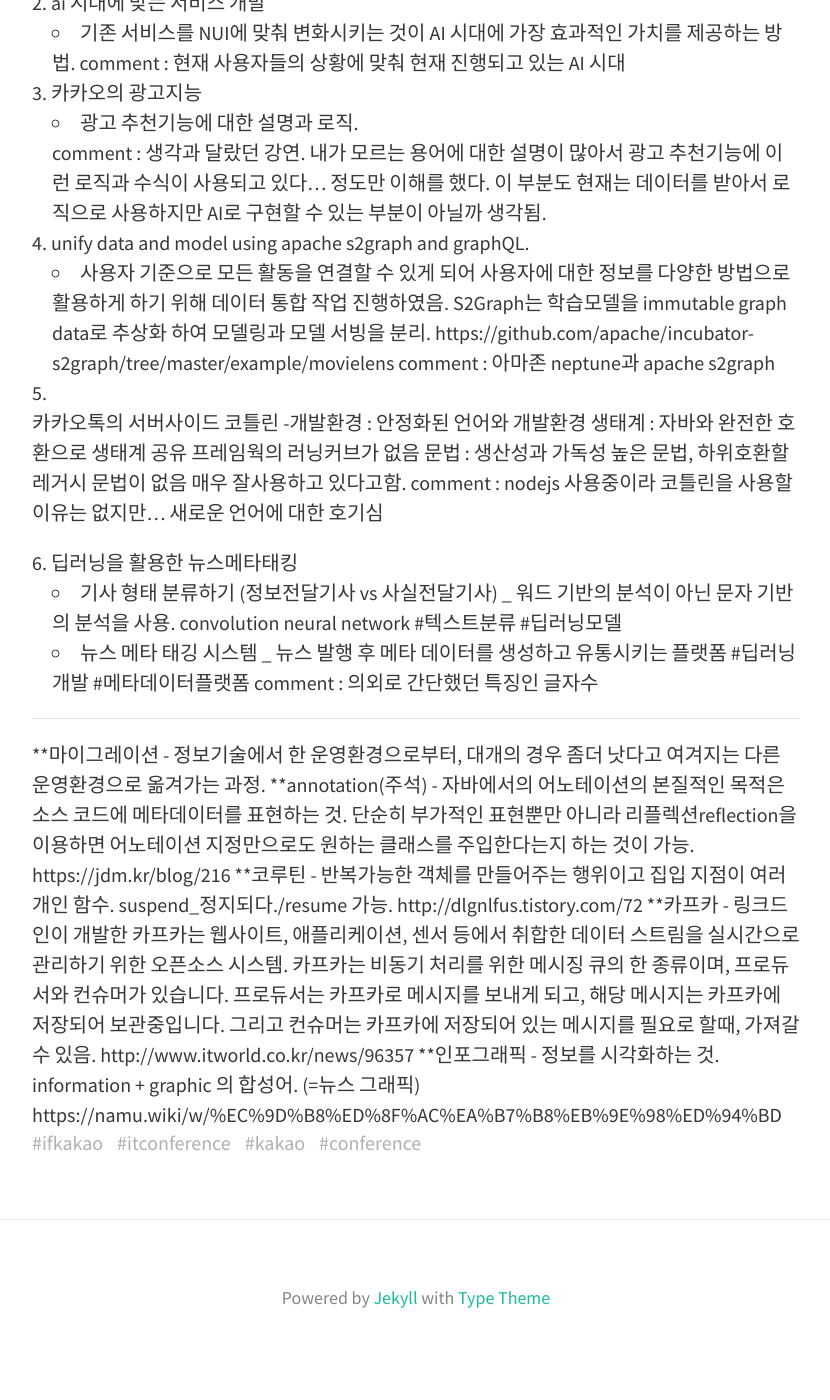
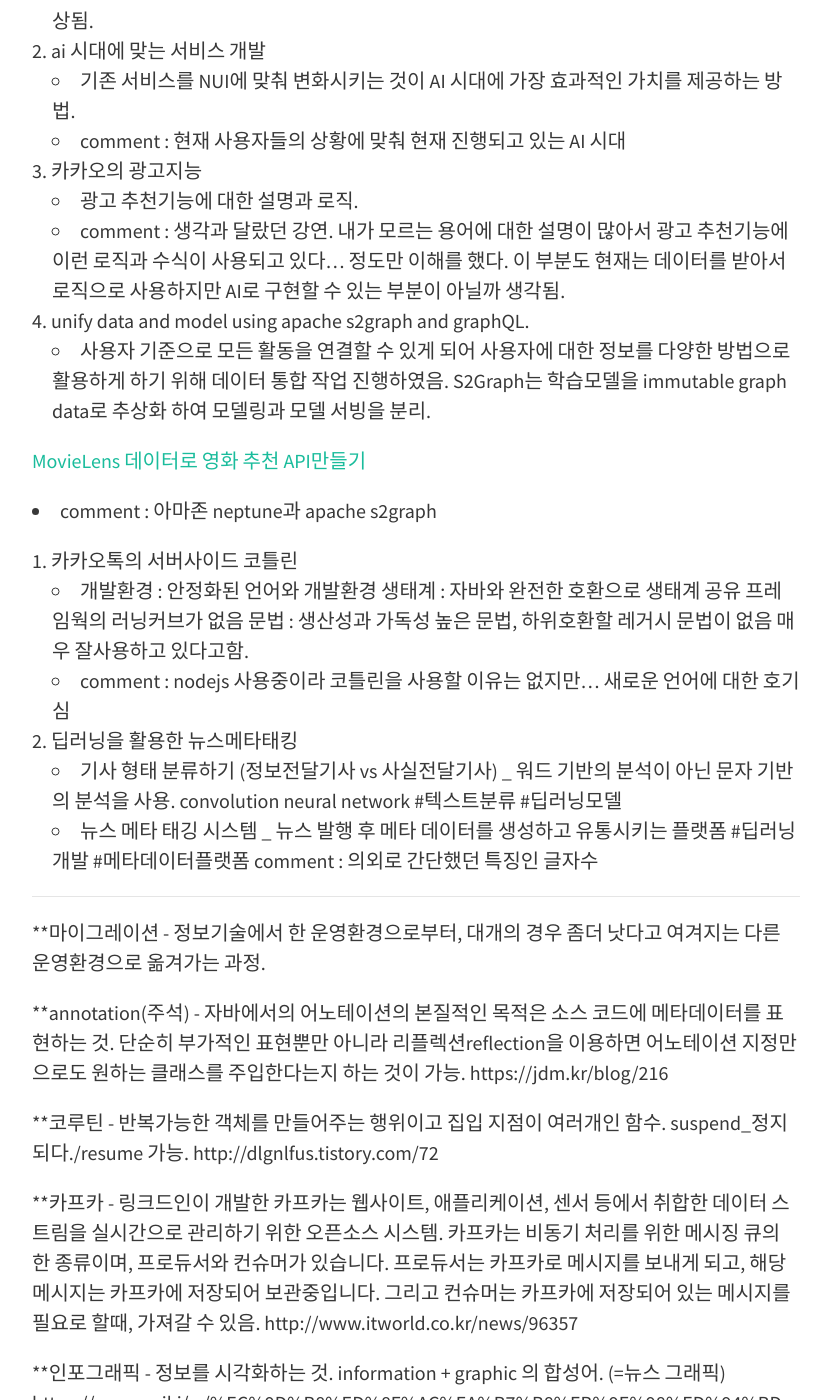
Before and after one commit to yanghee/yanghee.github.io, a Jekyll site: the page built from _posts/2018-09-04-Ifkakao.md, in a window 1280 px wide and 1400 px high, scrolled down 439 px. Shown: the whole window, without its empty margins (224-1054 px from the left). Built offline with Jekyll 4.4.1, drawn with Linux system fonts in a browser that asks for light colours; nearby versions of some CDN libraries; before the commit the page ends 1814 px from its top, so only the background shows below that; some of the changed text lies outside the part shown.

Commit message:
글 수정

```diff
--- a/_posts/2018-09-04-Ifkakao.md
+++ b/_posts/2018-09-04-Ifkakao.md
@@ -1,48 +1,61 @@
 ---
 layout: post
 title: if kakao
+subtitle: "kakao developer conference"
 tags: [ifkakao, itconference, kakao, conference ]
 ---
 
+
 1. 기조연설
-kakao i (카카오톡, 미니를 연결하는) 플랫폼 오픈 소스화
-comment : 크로바처럼 개발할 수 있는 플랫폼이 생겨서 사용 활용성은 높아질 것으로 예상됨.
+* kakao i (카카오톡, 미니를 연결하는) 플랫폼 오픈 소스화
+* comment : 크로바처럼 개발할 수 있는 플랫폼이 생겨서 사용 활용성은 높아질 것으로 예상됨.
+
 
 2. ai 시대에 맞는 서비스 개발
-- 기존 서비스를 NUI에 맞춰 변화시키는 것이 AI 시대에 가장 효과적인 가치를 제공하는 방법.
-comment : 현재 사용자들의 상황에 맞춰 현재 진행되고 있는 AI 시대
+* 기존 서비스를 NUI에 맞춰 변화시키는 것이 AI 시대에 가장 효과적인 가치를 제공하는 방법.
+* comment : 현재 사용자들의 상황에 맞춰 현재 진행되고 있는 AI 시대
+
 
 3. 카카오의 광고지능
-- 광고 추천기능에 대한 설명과 로직.
-comment : 생각과 달랐던 강연. 내가 모르는 용어에 대한 설명이 많아서 광고 추천기능에 이런 로직과 수식이 사용되고 있다... 정도만 이해를 했다.
+* 광고 추천기능에 대한 설명과 로직.
+* comment : 생각과 달랐던 강연. 내가 모르는 용어에 대한 설명이 많아서 광고 추천기능에 이런 로직과 수식이 사용되고 있다... 정도만 이해를 했다.
 이 부분도 현재는 데이터를 받아서 로직으로 사용하지만 AI로 구현할 수 있는 부분이 아닐까 생각됨.
 
+
 4. unify data and model using apache s2graph and graphQL.
-- 사용자 기준으로 모든 활동을 연결할 수 있게 되어 사용자에 대한 정보를 다양한 방법으로 활용하게 하기 위해 데이터 통합 작업 진행하였음.
+* 사용자 기준으로 모든 활동을 연결할 수 있게 되어 사용자에 대한 정보를 다양한 방법으로 활용하게 하기 위해 데이터 통합 작업 진행하였음.
 S2Graph는 학습모델을 immutable graph data로 추상화 하여 모델링과 모델 서빙을 분리.
-https://github.com/apache/incubator-s2graph/tree/master/example/movielens
-comment : 아마존 neptune과 apache s2graph
+
+[MovieLens 데이터로 영화 추천 API만들기](https://github.com/apache/incubator-s2graph/tree/master/example/movielens)
+* comment : 아마존 neptune과 apache s2graph
+
 
 5. 카카오톡의 서버사이드 코틀린
--개발환경 : 안정화된 언어와 개발환경
+* 개발환경 : 안정화된 언어와 개발환경
 생태계 : 자바와 완전한 호환으로 생태계 공유 프레임웍의 러닝커브가 없음
 문법 : 생산성과 가독성 높은 문법, 하위호환할 레거시 문법이 없음
 매우 잘사용하고 있다고함.
-comment : nodejs 사용중이라 코틀린을 사용할 이유는 없지만... 새로운 언어에 대한 호기심
+* comment : nodejs 사용중이라 코틀린을 사용할 이유는 없지만... 새로운 언어에 대한 호기심
+
 
 6. 딥러닝을 활용한 뉴스메타태킹
-- 기사 형태 분류하기 (정보전달기사 vs 사실전달기사) _ 워드 기반의 분석이 아닌 문자 기반의 분석을 사용. convolution neural network  #텍스트분류 #딥러닝모델
-- 뉴스 메타 태깅 시스템 _ 뉴스 발행 후 메타 데이터를 생성하고 유통시키는 플랫폼 #딥러닝개발 #메타데이터플랫폼
+* 기사 형태 분류하기 (정보전달기사 vs 사실전달기사) _ 워드 기반의 분석이 아닌 문자 기반의 분석을 사용. convolution neural network  #텍스트분류 #딥러닝모델
+* 뉴스 메타 태깅 시스템 _ 뉴스 발행 후 메타 데이터를 생성하고 유통시키는 플랫폼 #딥러닝개발 #메타데이터플랫폼
 comment : 의외로 간단했던 특징인 글자수
+
 
 ---
 
 **마이그레이션 - 정보기술에서 한 운영환경으로부터, 대개의 경우 좀더 낫다고 여겨지는 다른 운영환경으로 옮겨가는 과정.
+
 **annotation(주석) - 자바에서의 어노테이션의 본질적인 목적은 소스 코드에 메타데이터를 표현하는 것. 단순히 부가적인 표현뿐만 아니라 리플렉션reflection을 이용하면 어노테이션 지정만으로도 원하는 클래스를 주입한다는지 하는 것이 가능.
 https://jdm.kr/blog/216
+
 **코루틴 - 반복가능한 객체를 만들어주는 행위이고 집입 지점이 여러개인 함수. suspend_정지되다./resume 가능.
 http://dlgnlfus.tistory.com/72
+
 **카프카 - 링크드인이 개발한 카프카는 웹사이트, 애플리케이션, 센서 등에서 취합한 데이터 스트림을 실시간으로 관리하기 위한 오픈소스 시스템.
 카프카는 비동기 처리를 위한 메시징 큐의 한 종류이며, 프로듀서와 컨슈머가 있습니다. 프로듀서는 카프카로 메시지를 보내게 되고, 해당 메시지는 카프카에 저장되어 보관중입니다. 그리고 컨슈머는 카프카에 저장되어 있는 메시지를 필요로 할때, 가져갈 수 있음.
 http://www.itworld.co.kr/news/96357
+
 **인포그래픽 - 정보를 시각화하는 것. information + graphic 의 합성어. (=뉴스 그래픽)  https://namu.wiki/w/%EC%9D%B8%ED%8F%AC%EA%B7%B8%EB%9E%98%ED%94%BD
```
Also changed, not shown: _posts/2014-11-28-markdown-and-html.md (+1 -0 lines), _posts/2014-11-29-feature-images.md (+1 -0 lines), _posts/2018-07-11-test.md (deleted, +0 -7 lines).
